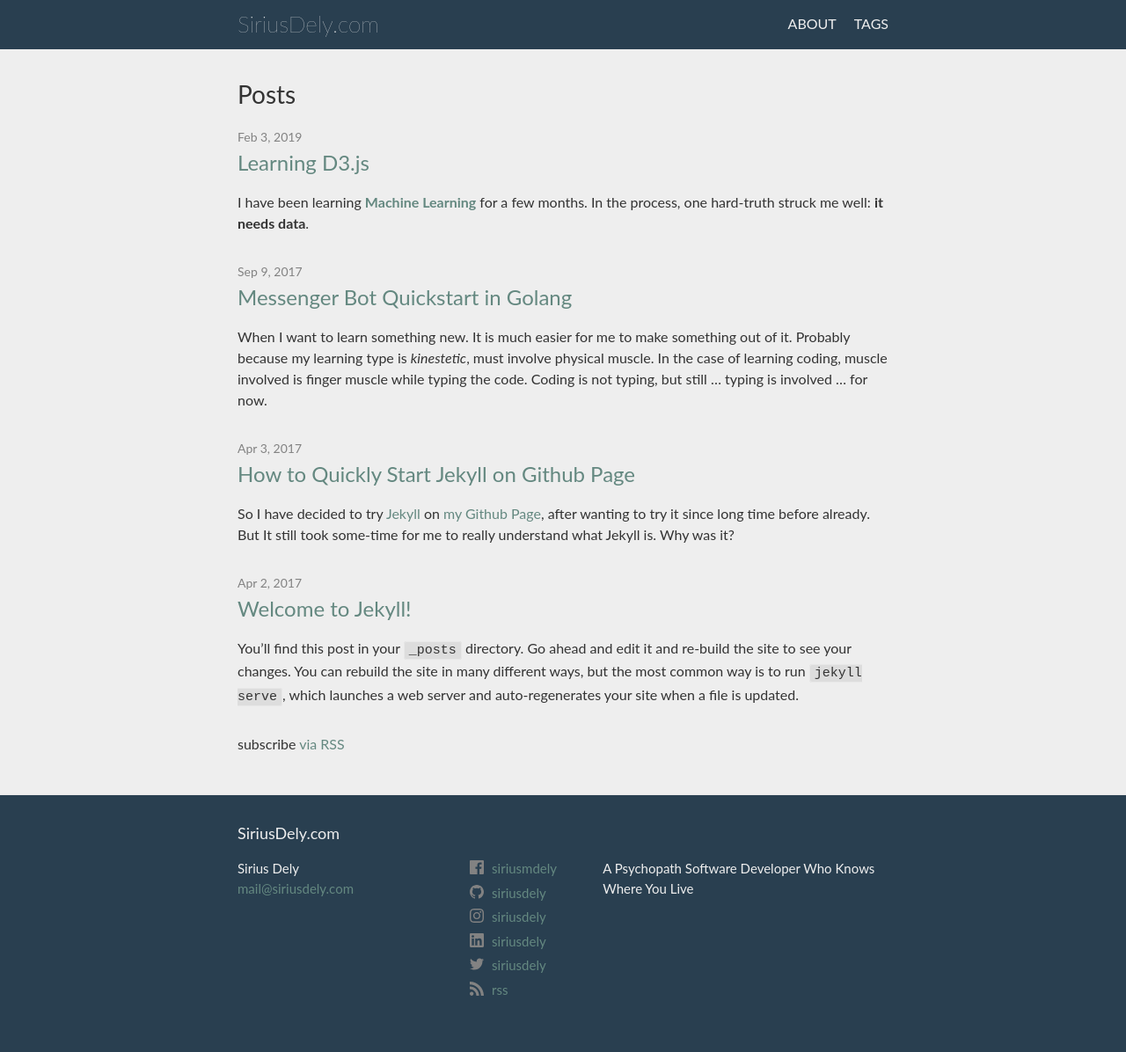
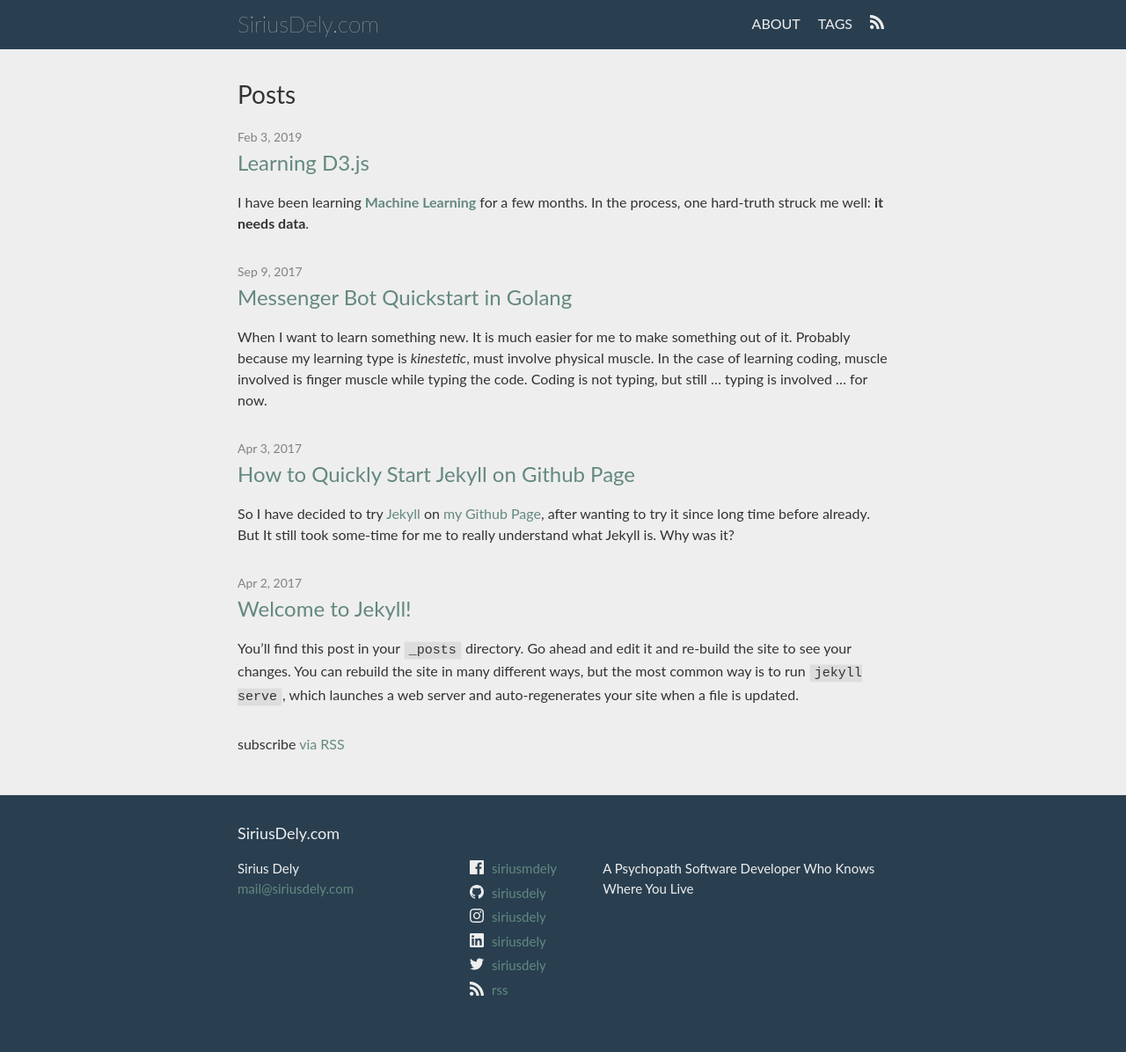
Before and after one commit to siriusdely/siriusdely.github.com, a Jekyll site: the page built from index.md, in a window 1280 px wide. Shown: the whole page at 88% size. Built offline with Jekyll 4.4.1, drawn with Linux system fonts in a browser that asks for light colours.

Commit message:
add rss menu on header nav; use white as svg icon color

```diff
--- a/_includes/header.html
+++ b/_includes/header.html
@@ -23,6 +23,9 @@
             <a class="page-link" href="{{ my_page.url | relative_url }}">{{ my_page.title | escape }}</a>
             {%- endif -%}
           {%- endfor -%}
+          {%- if site.rss -%}
+            <a class="page-link" href="{{ 'feed.xml' | relative_url }}"><svg class="svg-icon"><use xlink:href="{{ '/assets/minima-social-icons.svg#rss' | relative_url }}"></use></svg></a>
+          {%- endif -%}
         </div>
       </nav>
     {%- endif -%}
--- a/assets/main.scss
+++ b/assets/main.scss
@@ -44,10 +44,13 @@ $on-laptop:        800px;
 /**
  * Icons
  */
-.icon > svg {
-  path {
+.svg-icon {
+    width: 16px;
+    height: 16px;
+    display: inline-block;
     fill: $white-color;
-  }
+    padding-right: 5px;
+    vertical-align: text-top;
 }
 
 /**
```
